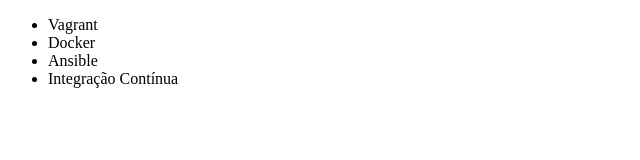
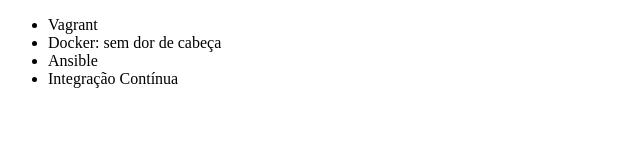
Before and after one commit to danielemaraschin/git-e-github-curso, a plain HTML site: page vinicius/index.html in a window 1280 px wide. Shown: the full height of the page, 0-640 px from the left. Drawn offline with Linux system fonts and the light colour scheme.

Commit message:
corrigindo nome do curso docker

```diff
--- a/vinicius/index.html
+++ b/vinicius/index.html
@@ -7,7 +7,7 @@
 <body>
     <ul>
         <li>Vagrant</li>
-        <li>Docker</li>
+        <li>Docker: sem dor de cabeça</li>
         <li>Ansible</li>
         <li>Integração Contínua</li>
     </ul>
```
